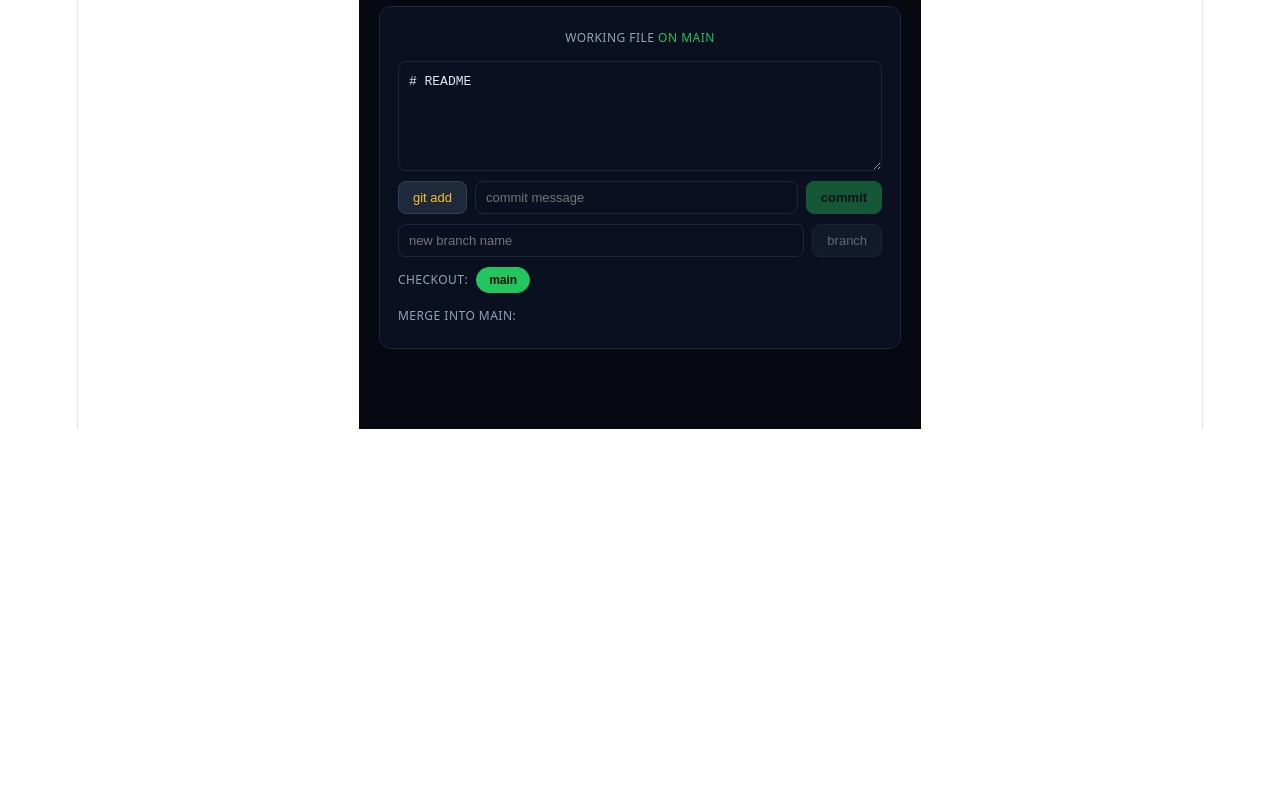
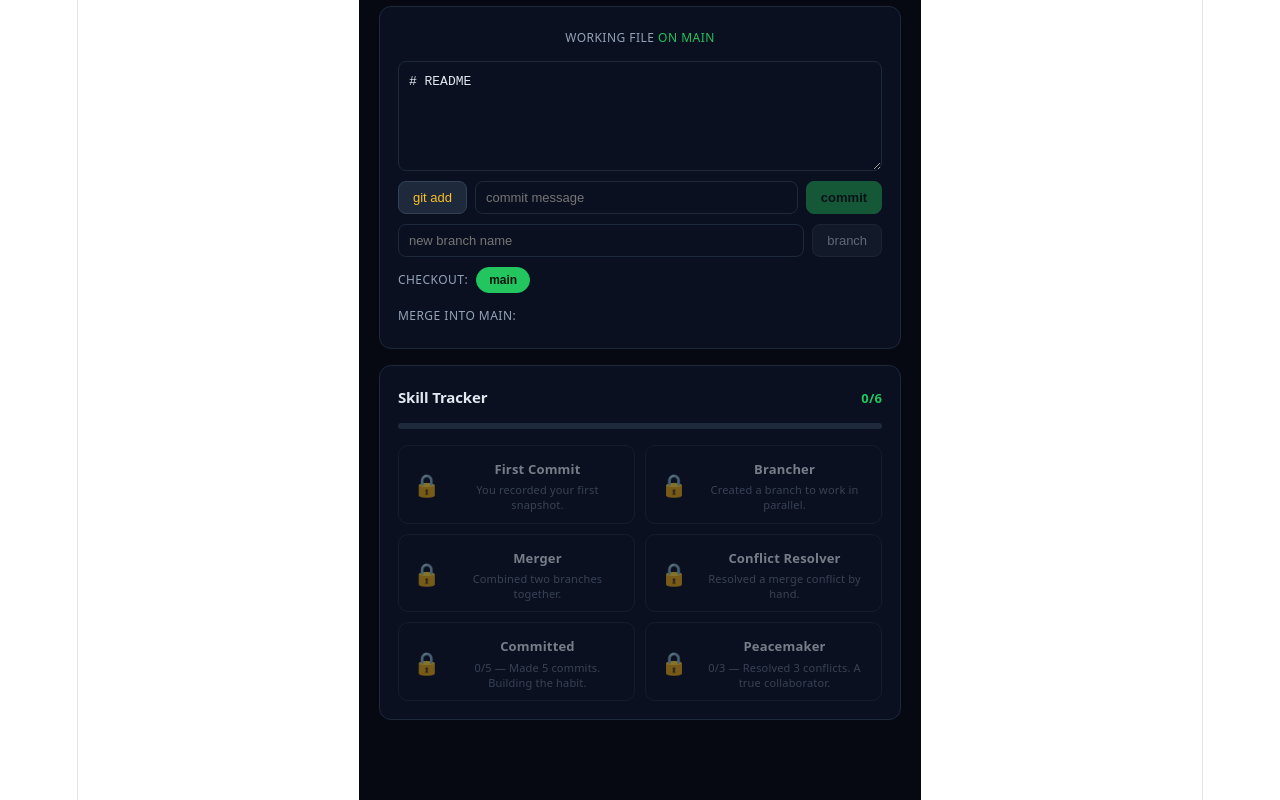
Before and after one commit to kabakadev/github_collaboration, a React app in the folder frontend/: page / in a window 1280 px wide. Shown: the part 400-1200 px from the top of the page. Before the commit the page ends 829 px from the top, so only its background shows below. Built offline with nearby package versions, Linux system fonts and the light colour scheme; the HTML template or start-up script is replaced by a standard one.

Commit message:
new changes with dashboard

```diff
--- a/frontend/src/App.jsx
+++ b/frontend/src/App.jsx
@@ -3,6 +3,7 @@ import { useEffect } from "react";
 import GitVisualizer from "./components/GitVisualizer";
 import GitControls from "./components/GitControls";
 import ConflictPlayground from "./components/ConflictPlayground";
+import SkillTracker from "./components/SkillTracker";
 import { useGitStore } from "./store/useGitStore";
 
 export default function App() {
@@ -51,6 +52,8 @@ export default function App() {
         </section>
       )}
 
+      <SkillTracker />
+
       {toast && <div className="toast">{toast}</div>}
 
       <style>{`
--- /dev/null
+++ b/frontend/src/components/SkillTracker.jsx
@@ -0,0 +1,143 @@
+// SkillTracker.jsx
+// Tier 3 — the Skill Tracker. Listens to the milestone events the store already
+// emits and lights up badges. Maps to a real junior-dev progression so the
+// achievements feel like resume-credible skills, not arbitrary points.
+
+import { useGitStore } from "../store/useGitStore";
+
+// Each badge: an id, the event(s) that unlock it, and how many times needed.
+const BADGES = [
+  {
+    id: "first_commit",
+    icon: "✍",
+    title: "First Commit",
+    desc: "You recorded your first snapshot.",
+    event: "first_commit",
+    need: 1,
+  },
+  {
+    id: "brancher",
+    icon: "🌿",
+    title: "Brancher",
+    desc: "Created a branch to work in parallel.",
+    event: "branch",
+    need: 1,
+  },
+  {
+    id: "merger",
+    icon: "🔀",
+    title: "Merger",
+    desc: "Combined two branches together.",
+    event: "merge",
+    need: 1,
+  },
+  {
+    id: "conflict_resolver",
+    icon: "⚔",
+    title: "Conflict Resolver",
+    desc: "Resolved a merge conflict by hand.",
+    event: "conflict_resolved",
+    need: 1,
+  },
+  {
+    id: "committed",
+    icon: "🔥",
+    title: "Committed",
+    desc: "Made 5 commits. Building the habit.",
+    event: "commit",
+    need: 5,
+  },
+  {
+    id: "peacemaker",
+    icon: "🕊",
+    title: "Peacemaker",
+    desc: "Resolved 3 conflicts. A true collaborator.",
+    event: "conflict_resolved",
+    need: 3,
+  },
+];
+
+export default function SkillTracker() {
+  const events = useGitStore((s) => s.events);
+
+  const count = (type) => events.filter((e) => e.type === type).length;
+
+  const earned = BADGES.map((b) => ({
+    ...b,
+    have: count(b.event),
+    unlocked: count(b.event) >= b.need,
+  }));
+
+  const unlockedCount = earned.filter((b) => b.unlocked).length;
+  const pct = Math.round((unlockedCount / BADGES.length) * 100);
+
+  return (
+    <div className="tracker">
+      <div className="tk-head">
+        <h3>Skill Tracker</h3>
+        <span className="tk-count">
+          {unlockedCount}/{BADGES.length}
+        </span>
+      </div>
+
+      <div className="tk-bar">
+        <div className="tk-fill" style={{ width: `${pct}%` }} />
+      </div>
+
+      <div className="badges">
+        {earned.map((b) => (
+          <div
+            key={b.id}
+            className={`badge ${b.unlocked ? "on" : "off"}`}
+            title={b.desc}
+          >
+            <div className="badge-icon">{b.unlocked ? b.icon : "🔒"}</div>
+            <div className="badge-text">
+              <div className="badge-title">{b.title}</div>
+              <div className="badge-desc">
+                {b.unlocked
+                  ? b.desc
+                  : b.need > 1
+                  ? `${b.have}/${b.need} — ${b.desc}`
+                  : b.desc}
+              </div>
+            </div>
+            {b.unlocked && <div className="badge-check">✓</div>}
+          </div>
+        ))}
+      </div>
+
+      <style>{`
+        .tracker {
+          background: #0b1020; border: 1px solid #1e293b; border-radius: 12px;
+          padding: 18px; margin-top: 16px;
+        }
+        .tk-head { display: flex; justify-content: space-between; align-items: baseline; }
+        .tk-head h3 { margin: 0; font-size: 15px; letter-spacing: -.01em; }
+        .tk-count { font-size: 13px; color: #22c55e; font-weight: 600; font-variant-numeric: tabular-nums; }
+        .tk-bar { height: 6px; background: #1e293b; border-radius: 999px; margin: 12px 0 16px; overflow: hidden; }
+        .tk-fill { height: 100%; background: linear-gradient(90deg, #22c55e, #86efac); border-radius: 999px; transition: width .5s ease; }
+        .badges { display: grid; grid-template-columns: repeat(auto-fill, minmax(220px, 1fr)); gap: 10px; }
+        .badge {
+          display: flex; align-items: center; gap: 10px; padding: 10px 12px;
+          border-radius: 10px; border: 1px solid #1e293b; position: relative;
+          transition: .3s;
+        }
+        .badge.on { background: rgba(34,197,94,.07); border-color: #14532d; }
+        .badge.off { opacity: .5; }
+        .badge.on { animation: glow .6s ease-out; }
+        @keyframes glow {
+          0% { box-shadow: 0 0 0 0 rgba(34,197,94,.5); }
+          100% { box-shadow: 0 0 0 8px rgba(34,197,94,0); }
+        }
+        .badge-icon { font-size: 22px; width: 32px; text-align: center; flex-shrink: 0; }
+        .badge-title { font-size: 13px; font-weight: 600; color: #e2e8f0; }
+        .badge-desc { font-size: 11px; color: #64748b; line-height: 1.4; }
+        .badge-check {
+          position: absolute; top: 8px; right: 10px; color: #22c55e;
+          font-size: 12px; font-weight: 700;
+        }
+      `}</style>
+    </div>
+  );
+}
--- a/frontend/src/store/useGitStore.js
+++ b/frontend/src/store/useGitStore.js
@@ -127,7 +127,6 @@ export const useGitStore = create((set, get) => ({
       set({
         repo: r,
         pendingConflict: result,
-        events: [],
         toast: "Practice conflict ready — resolve it below.",
       });
     } else {
```
